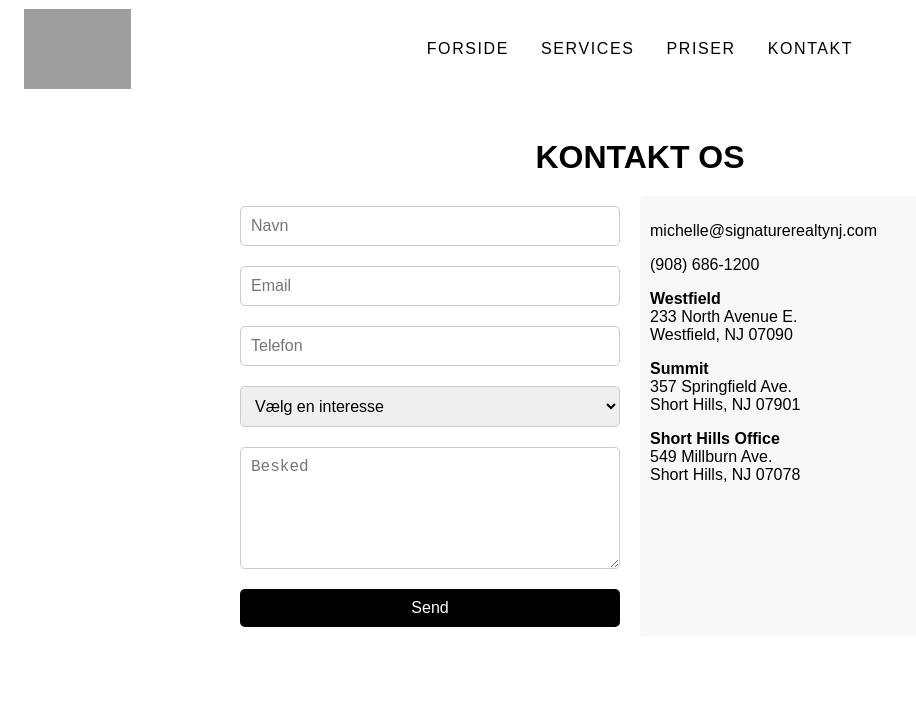
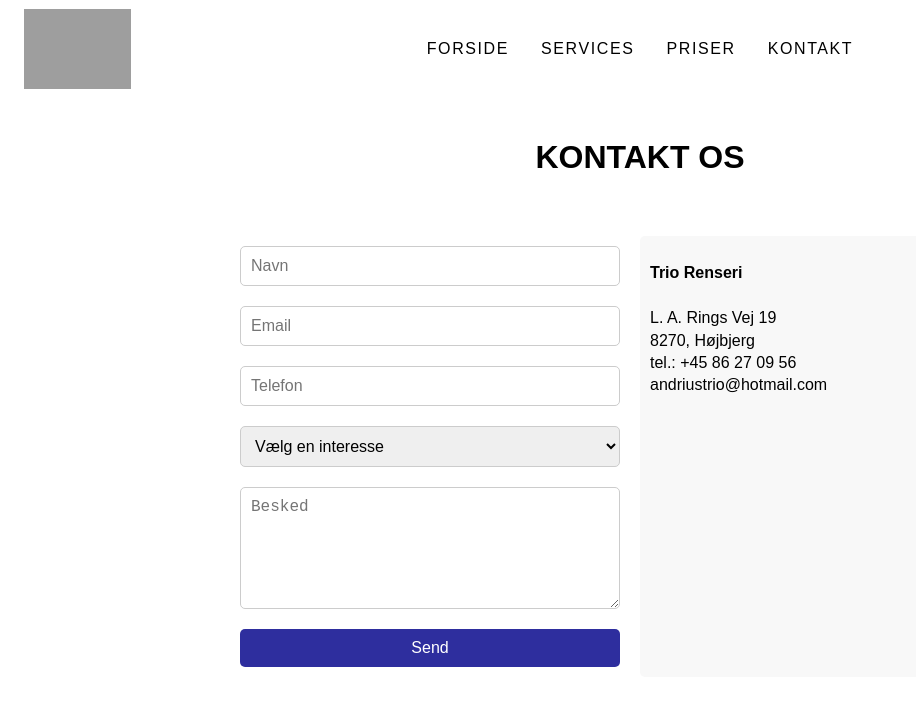
Before and after one commit to Laurapav1/trio-renseri, a Next.js app: page /kontakt in a window 1280 px wide. Shown: the top 706 px of the page, without its empty margins (0-916 px from the left). Built offline with nearby package versions, Linux system fonts and the light colour scheme; grey boxes are pictures that could not be loaded.

Commit message:
make over til udkasten

```diff
--- a/app/kontakt/kontakt.module.css
+++ b/app/kontakt/kontakt.module.css
@@ -1,5 +1,3 @@
-/* Contact.module.css */
-
 .container {
   max-width: 800px;
   margin: 0 auto;
@@ -10,7 +8,7 @@
 .heading {
   text-align: center;
   font-size: 2rem;
-    margin-bottom: 20px;
+  margin-bottom: 60px;
 }
 
 .formContainer {
@@ -45,11 +43,16 @@
   padding: 10px;
   margin: 10px 0;
   font-size: 1rem;
-    background-color: #000;
+  background-color: hsl(240, 55%, 40%);
   color: #fff;
   border: none;
   border-radius: 5px;
   cursor: pointer;
+  transition: 0.25s background-color;
+}
+
+.button:hover {
+  background-color: hsl(240, 55%, 50%);
 }
 
 .contactDetails {
@@ -58,3 +61,7 @@
   background-color: #f8f8f8;
   border-radius: 5px;
 }
+
+.contactDetails p {
+  line-height: 140%;
+}
--- a/app/kontakt/page.tsx
+++ b/app/kontakt/page.tsx
@@ -48,28 +48,17 @@ export default function Kontakt() {
           </form>
         </div>
         <div className={styles.contactDetails}>
-          <p>michelle@signaturerealtynj.com</p>
-          <p>(908) 686-1200</p>
           <p>
-            <strong>Westfield</strong>
+            <strong>Trio Renseri</strong>
             <br />
-            233 North Avenue E.
             <br />
-            Westfield, NJ 07090
-          </p>
-          <p>
-            <strong>Summit</strong>
+            L. A. Rings Vej 19
             <br />
-            357 Springfield Ave.
+            8270, Højbjerg
             <br />
-            Short Hills, NJ 07901
-          </p>
-          <p>
-            <strong>Short Hills Office</strong>
+            tel.: +45 86 27 09 56
             <br />
-            549 Millburn Ave.
-            <br />
-            Short Hills, NJ 07078
+            andriustrio@hotmail.com
           </p>
         </div>
       </div>
```
Also changed, not shown: app/page.module.css (+0 -45 lines). Lines whose indentation alone changed are shown as unchanged.
